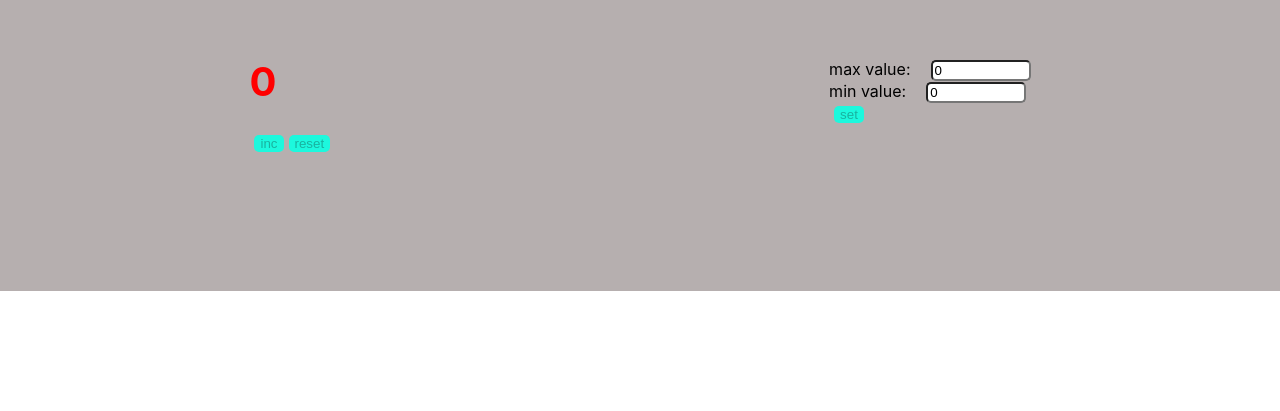
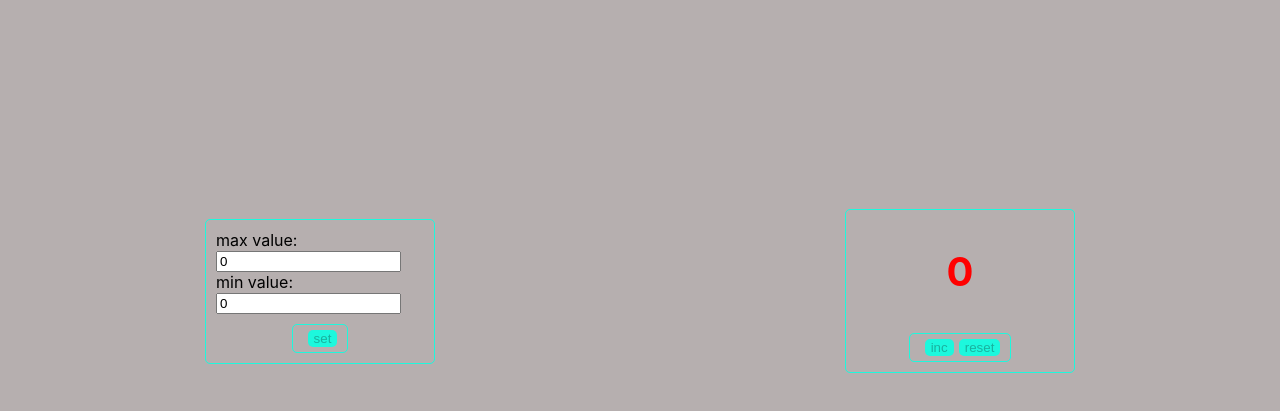
Before and after one commit to pdxserg/counter-18-apr, a React (Create React App) app: page / in a window 1280 px wide. Shown: the part 109-520 px from the top of the page. Built offline with nearby package versions, Linux system fonts and the light colour scheme.

Commit message:
fineshed

```diff
--- a/src/App.css
+++ b/src/App.css
@@ -4,7 +4,7 @@
 }
 .App {
 
-    min-height: 50vh;
+    min-height: 100vh;
     display: flex;
     flex-direction: row;
     align-items: center;
@@ -16,10 +16,14 @@
 }
 
 .style1 {
+    min-height:60px;
     width: 230px;
     border: 1px solid #1df8dd;
     padding: 10px 10px;
     border-radius: 5px;
+    display: flex;
+    align-items: center;
+    flex-direction: column;
 }
 
 .style2 {
@@ -46,7 +50,7 @@
     font-size: 2.5rem;
 }
 
-.style3 {
+.button-container {
     display: flex;
     justify-content: center;
     margin-top: 10px;
@@ -57,7 +61,7 @@
 
 }
 
-button {
+.button {
 
 
 
@@ -76,7 +80,7 @@ button:active {
 
 }
 
-input {
+.input {
     outline: none;
     width: 100px;
     margin-left: 20px;
--- a/src/App.tsx
+++ b/src/App.tsx
@@ -81,12 +81,7 @@ export const App = () => {
 
 	return (
 		<div className="App">
-			<Counter value={value}
-			         incHandler={incHandler}
-			         resetHandler={resetHandler}
-			         maxValue={maxValue}
-			         minValue={minValue}
-			/>
+
 			<Setting
 				maxHendler={maxHendler}
 				minHendler={minHendler}
@@ -96,7 +91,12 @@ export const App = () => {
 
 			/>
 
-
+			<Counter value={value}
+			         incHandler={incHandler}
+			         resetHandler={resetHandler}
+			         maxValue={maxValue}
+			         minValue={minValue}
+			/>
 
 		</div>
 	);
--- a/src/Counter.tsx
+++ b/src/Counter.tsx
@@ -15,20 +15,28 @@ type CounterPoropsType = {
 export const Counter = ({value, incHandler, resetHandler,minValue ,maxValue }: CounterPoropsType) => {
 	return (
 		<div>
-			<div>
+			<div className="style1">
+				<div >
 					<h1 className={value === maxValue ? "styleRed" : ""}>
 						{value}
 					</h1>
+				</div>
 
+				<div className="button-container">
 					<button onClick={incHandler}
 					        disabled={value === maxValue}
+					        className="button"
 					>inc
+
 					</button>
 					<button onClick={resetHandler}
 					        disabled={value === 0}
+					        className="button"
 
 					>reset
 					</button>
+				</div>
+
 
 				{/*<button onClick={setLocalHandler}>setLocal</button>*/}
 				{/*<button onClick={getLocalHandler}>getLocal</button>*/}
--- a/src/components/Setting.tsx
+++ b/src/components/Setting.tsx
@@ -1,17 +1,17 @@
 import React, {ChangeEvent, useState} from 'react';
 
 type SettingPropsType = {
-	maxValue:number
+	maxValue: number
 	minValue: number
-	maxHendler:(e: ChangeEvent<HTMLInputElement>)=>void
-	minHendler:(e: ChangeEvent<HTMLInputElement>)=>void
-	setHandler:()=>void
+	maxHendler: (e: ChangeEvent<HTMLInputElement>) => void
+	minHendler: (e: ChangeEvent<HTMLInputElement>) => void
+	setHandler: () => void
 }
-export const Setting = ({minHendler,minValue ,maxValue ,maxHendler,setHandler}: SettingPropsType) => {
+export const Setting = ({minHendler, minValue, maxValue, maxHendler, setHandler}: SettingPropsType) => {
 
 	return (
-		<div>
-			<div>
+		<div className="style1">
+			<div >
 				max value:
 				<input type="number"
 				       value={maxValue}
@@ -25,10 +25,15 @@ export const Setting = ({minHendler,minValue ,maxValue ,maxHendler,setHandler}:
 				       onChange={minHendler}
 				/>
 			</div>
-			<button
-				onClick={setHandler}
-			disabled={maxValue === minValue || minValue < 0 || maxValue <0}
-			>set</button>
+			<div className="button-container">
+				<button
+					className="button"
+					onClick={setHandler}
+					disabled={maxValue === minValue || minValue < 0 || maxValue < 0}
+				>set
+				</button>
+			</div>
+
 		</div>
 	);
 }
```
Lines whose indentation alone changed are shown as unchanged.
